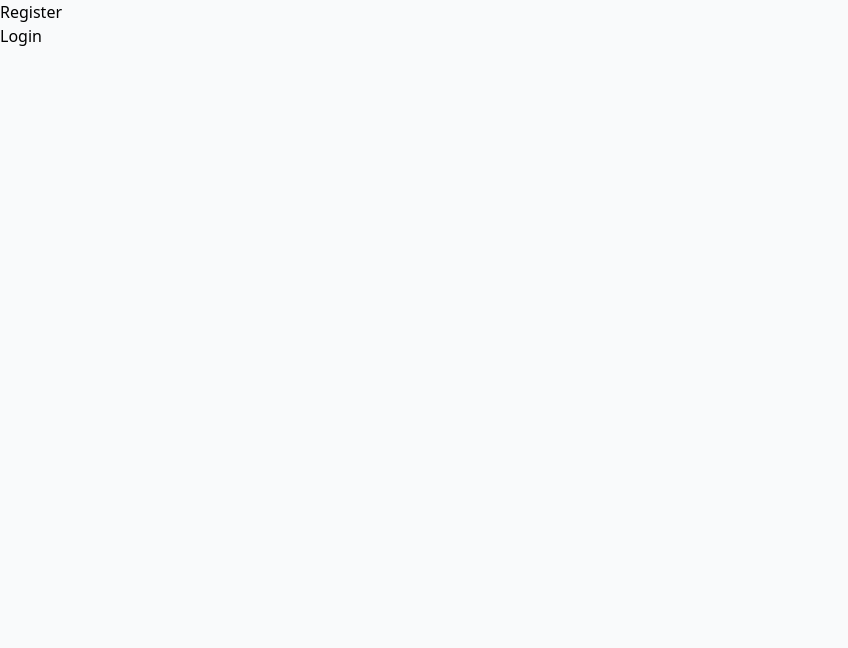
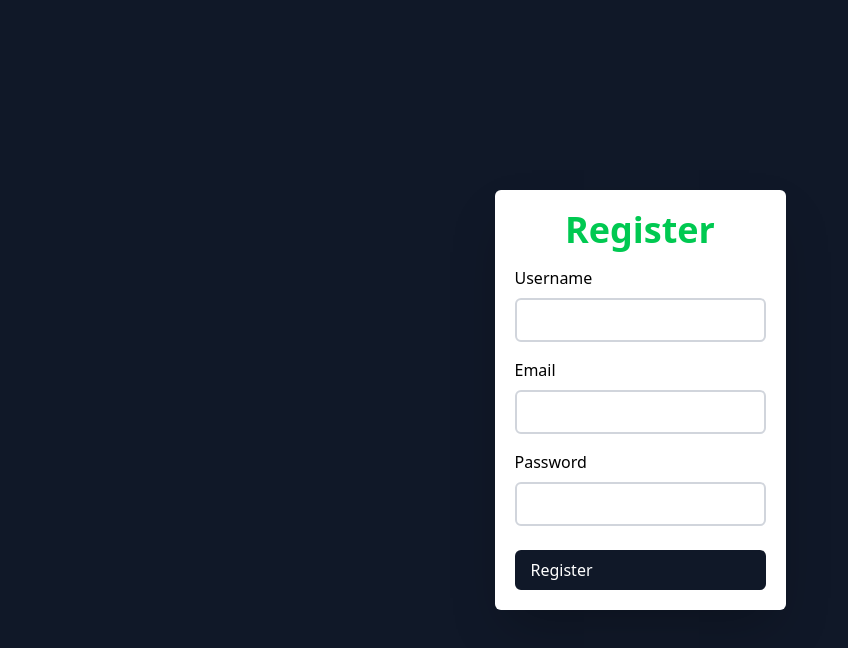
Before and after one commit to AbdulRehmanAzizSheikh/smitMERNStackAuthSystemBE, a Next.js app: page /register in a window 1280 px wide. Shown: the top 648 px of the page, without its empty margins (0-848 px from the left). Built offline with nearby package versions, Linux system fonts and the light colour scheme.

Commit message:
feat: implement user registration API and frontend pages with loading states

```diff
--- a/src/app/(pages)/(auth)/register/page.tsx
+++ b/src/app/(pages)/(auth)/register/page.tsx
@@ -1,12 +1,81 @@
 "use client";
 import { useState } from "react";
 import { useRouter } from "next/navigation";
+import Loader from "@/components/loder";
 export default function RegisterPage() {
+  const [username, setUsername] = useState("");
+  const [email, setEmail] = useState("");
+  const [password, setPassword] = useState("");
+  const [loading, setLoading] = useState(false);
   const router = useRouter();
+
+  const handleRegister = async () => {
+    setLoading(true);
+    console.log("hello", username, email, password);
+    const response = await fetch("http://localhost:3000/api/auth/register", {
+      method: "POST",
+      headers: {
+        "Content-Type": "application/json",
+      },
+      body: JSON.stringify({
+        username,
+        email,
+        password,
+      }),
+    });
+    const data = await response.json();
+    console.log(data);
+    if (data?.registeration?.success) {
+      router.push("/login");
+    }
+    setLoading(false);
+  };
+  if (loading) {
+    return <Loader />;
+  }
   return (
-    <div>
-      <h1>Register</h1>
-      <button onClick={() => router.push("/login")}>Login</button>
+    <div className="flex items-center justify-center h-screen bg-gray-900">
+      <div className="flex flex-col gap-4 p-5 bg-white rounded-md shadow-2xl">
+        <h1 className="text-4xl font-bold text-green-500 text-center">
+          Register
+        </h1>
+        <div className="flex flex-col gap-2">
+          <label htmlFor="username">Username</label>
+          <input
+            value={username}
+            onChange={(e) => setUsername(e.target.value)}
+            type="text"
+            id="username"
+            className="border-2 border-gray-300 p-2 rounded-md"
+          />
+        </div>
+        <div className="flex flex-col gap-2">
+          <label htmlFor="email">Email</label>
+          <input
+            value={email}
+            onChange={(e) => setEmail(e.target.value)}
+            type="email"
+            id="email"
+            className="border-2 border-gray-300 p-2 rounded-md"
+          />
+        </div>
+        <div className="flex flex-col gap-2">
+          <label htmlFor="password">Password</label>
+          <input
+            value={password}
+            onChange={(e) => setPassword(e.target.value)}
+            type="password"
+            id="password"
+            className="border-2 border-gray-300 p-2 rounded-md"
+          />
+        </div>
+        <div
+          onClick={handleRegister}
+          className="mt-2 bg-gray-900 text-white px-4 py-2 rounded-md cursor-pointer hover:bg-green-600 transition-all active:scale-95"
+        >
+          Register
+        </div>
+      </div>
     </div>
   );
 }
--- a/src/app/(pages)/[username]/page.tsx
+++ b/src/app/(pages)/[username]/page.tsx
@@ -1,14 +1,17 @@
 "use client";
 import { useEffect, useState } from "react";
 import { useParams } from "next/navigation";
+import Loader from "@/components/loder";
 export default function ProfilePage() {
   const params = useParams();
-  const username = params.username as string;
+  const username = decodeURIComponent(params.username as string);
   const [data, setData] = useState(null);
+  const [loading, setLoading] = useState(true);
   const getUserData = async () => {
+    setLoading(true);
     try {
       const res = await fetch(
-        `/api/user?username=${encodeURIComponent(username)}`,
+        `/api/user?username=${username.replace("@", "")}`,
         {
           method: "GET",
           headers: {
@@ -22,12 +25,15 @@ export default function ProfilePage() {
     } catch (error) {
       console.log(error);
     }
+    setLoading(false);
   };
 
   useEffect(() => {
     getUserData();
   }, []);
-
+  if (loading) {
+    return <Loader />;
+  }
   return (
     <div className=" flex justify-center bg-gray-900 text-white items-center h-screen">
       <div className=" text-center  justify-center flex-col flex  bg-blue-500 h-96 w-96 rounded-md gap-3">
--- a/src/app/api/auth/register/route.ts
+++ b/src/app/api/auth/register/route.ts
@@ -28,12 +28,20 @@ export async function POST(req: Request) {
     );
     await User.create({ username, email, password: hashedPassword });
     return NextResponse.json(
-      { message: "User registered successfully!" },
+      {
+        registeration: {
+          success: true,
+        },
+        message: "User registered successfully!",
+      },
       { status: 201 },
     );
   } catch (error) {
     return NextResponse.json(
-      { message: "User registration failed!", error: error },
+      {
+        registeration: { success: false },
+        message: "User registration failed!",
+      },
       { status: 500 },
     );
   }
--- /dev/null
+++ b/src/components/loder/index.tsx
@@ -0,0 +1,8 @@
+"use client";
+export default function Loader() {
+  return (
+    <div className="flex items-center bg-gray-900 text-white justify-center min-h-screen">
+      <div className="animate-spin rounded-full h-12 w-12 border-b-4 border-blue-600"></div>
+    </div>
+  );
+}
```
